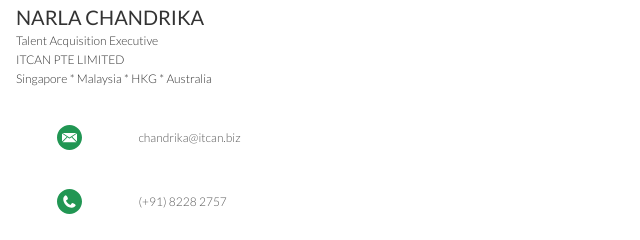
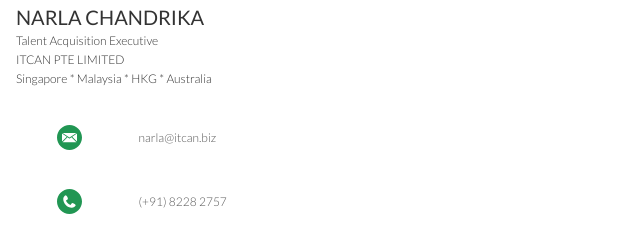
Before and after one commit to ITCANNAMECARD/CHANDRIKA, a plain HTML site: page index.html in a window 1280 px wide. Shown: the part 255-495 px from the top of the page, 0-640 px from the left. Drawn offline with Linux system fonts and the light colour scheme; a web font is replaced by a local one.

Commit message:
Update index.html

```diff
--- a/index.html
+++ b/index.html
@@ -38,14 +38,14 @@
 	</section>
 
 	<section class="bg-color-white secondary-info">
-		<a href="mailto:chandrika@itcan.biz">
+		<a href="mailto:narla@itcan.biz">
 			<div class="container">
 				<div class="row detail">
 					<div class="col">
 						<img src="assets/icon-email.svg" alt="Email Icon"">
 					</div>
 					<div class="col is-8">
-						<p class="text-detail">chandrika@itcan.biz</p>
+						<p class="text-detail">narla@itcan.biz</p>
 					</div>
 					<div class="col">
 						<img src="assets/right-arrow.svg" alt="Right Arrow" height="50%" width="40%">
```
